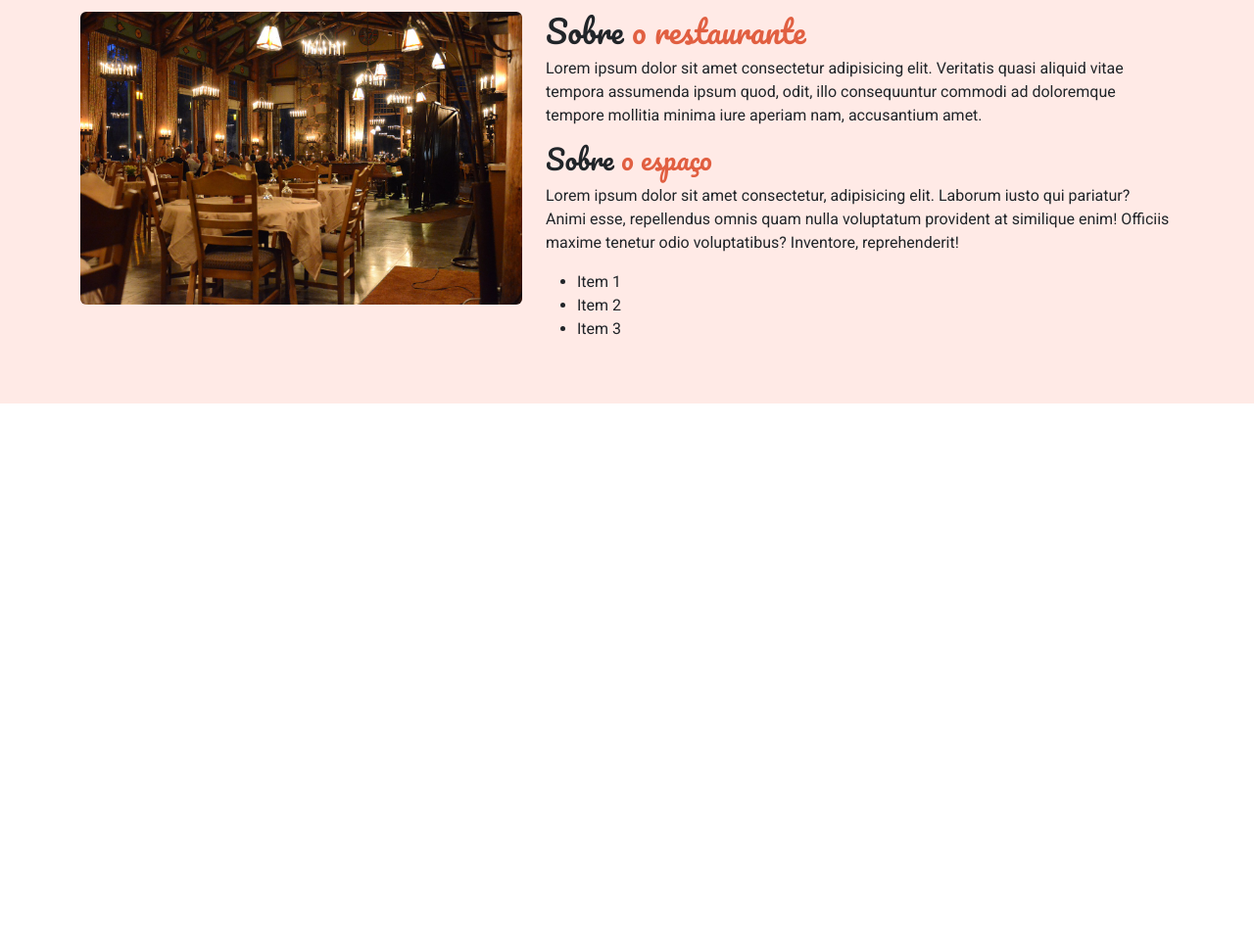
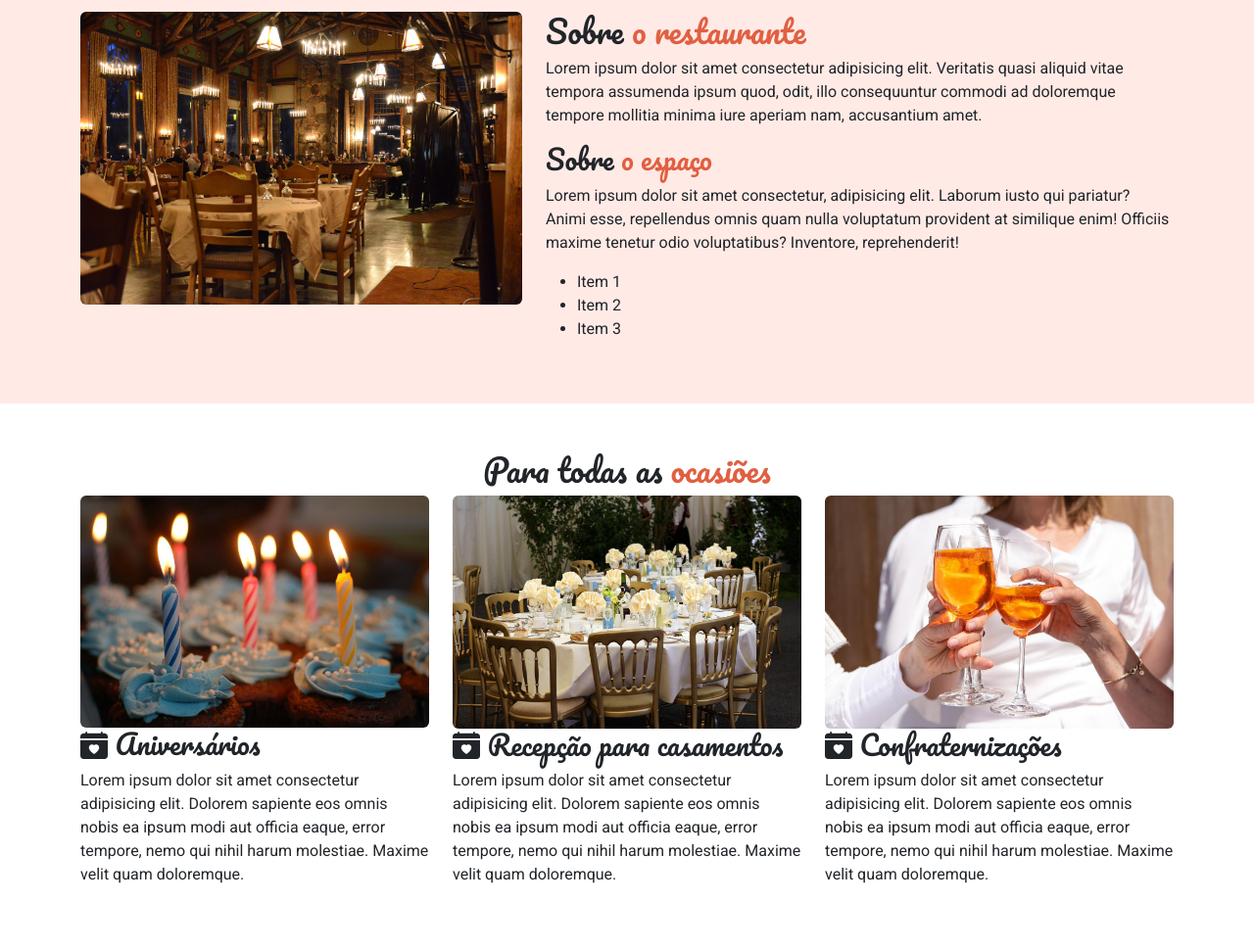
Before and after one commit to analiceleite/restaurant_bootstrap, a plain HTML site: page index.html in a window 1280 px wide. Shown: the part 884-1853 px from the top of the page at 98% size. Before the commit the page ends 1296 px from the top, so only its background shows below. Drawn offline with nearby package versions, Linux system fonts and the light colour scheme.

Commit message:
My message

```diff
--- a/index.html
+++ b/index.html
@@ -11,7 +11,8 @@
         rel="stylesheet">
     <link rel="stylesheet" href="https://cdn.jsdelivr.net/npm/bootstrap-icons@1.11.3/font/bootstrap-icons.min.css">
     <link rel="stylesheet" href="main.css">
-    <title>Document</title>
+    <link rel="shortcut icon" href="./assets/icon.png" type="image/x-icon">
+    <title>Restaurant</title>
 </head>
 
 <body>
@@ -103,6 +104,37 @@
                 </div>
             </div>
         </section>
+        <section id="eventos" class="pt-5 pb-5">
+            <div class="container">
+                <div class="row">
+                    <h2 class="section-title text-center">Para todas as <span>ocasiões</span></h2>
+                </div>
+                <div class="row">
+                    <div class="col-md-4">
+                        <img src="./assets/eventos/aniversario.jpg" alt="" class="d-block w-100 rounded">
+                        <h3 class="section-title">
+                            <i class="bi bi-calendar-heart-fill"></i>
+                            Aniversários
+                        </h3>
+                        <p>Lorem ipsum dolor sit amet consectetur adipisicing elit. Dolorem sapiente eos omnis nobis ea ipsum modi aut officia eaque, error tempore, nemo qui nihil harum molestiae. Maxime velit quam doloremque.</p>
+                    </div>
+                    <div class="col-md-4">
+                        <img src="./assets/eventos/casamento.jpg" alt="" class="d-block w-100 rounded">
+                        <h3 class="section-title">
+                            <i class="bi bi-calendar-heart-fill"></i>
+                            Recepção para casamentos</h3>
+                        <p>Lorem ipsum dolor sit amet consectetur adipisicing elit. Dolorem sapiente eos omnis nobis ea ipsum modi aut officia eaque, error tempore, nemo qui nihil harum molestiae. Maxime velit quam doloremque.</p>
+                    </div>
+                    <div class="col-md-4">
+                        <img src="./assets/eventos/confraternizacoes.jpg" alt="" class="d-block w-100 rounded">
+                        <h3 class="section-title">
+                            <i class="bi bi-calendar-heart-fill"></i>
+                            Confraternizações</h3>
+                        <p>Lorem ipsum dolor sit amet consectetur adipisicing elit. Dolorem sapiente eos omnis nobis ea ipsum modi aut officia eaque, error tempore, nemo qui nihil harum molestiae. Maxime velit quam doloremque.</p>
+                    </div>
+                </div>
+            </div>
+        </section>
     </div>
 
     <script src="https://cdn.jsdelivr.net/npm/bootstrap@5.2.0/dist/js/bootstrap.bundle.min.js"></script>
--- a/main.css
+++ b/main.css
@@ -37,3 +37,7 @@ body {
     background-color: #FFEAE6;
 
 }
+
+h2 {
+    font-family: Pacifico, cursive;
+}
```
Also changed, not shown: assets/icon.png (added).
